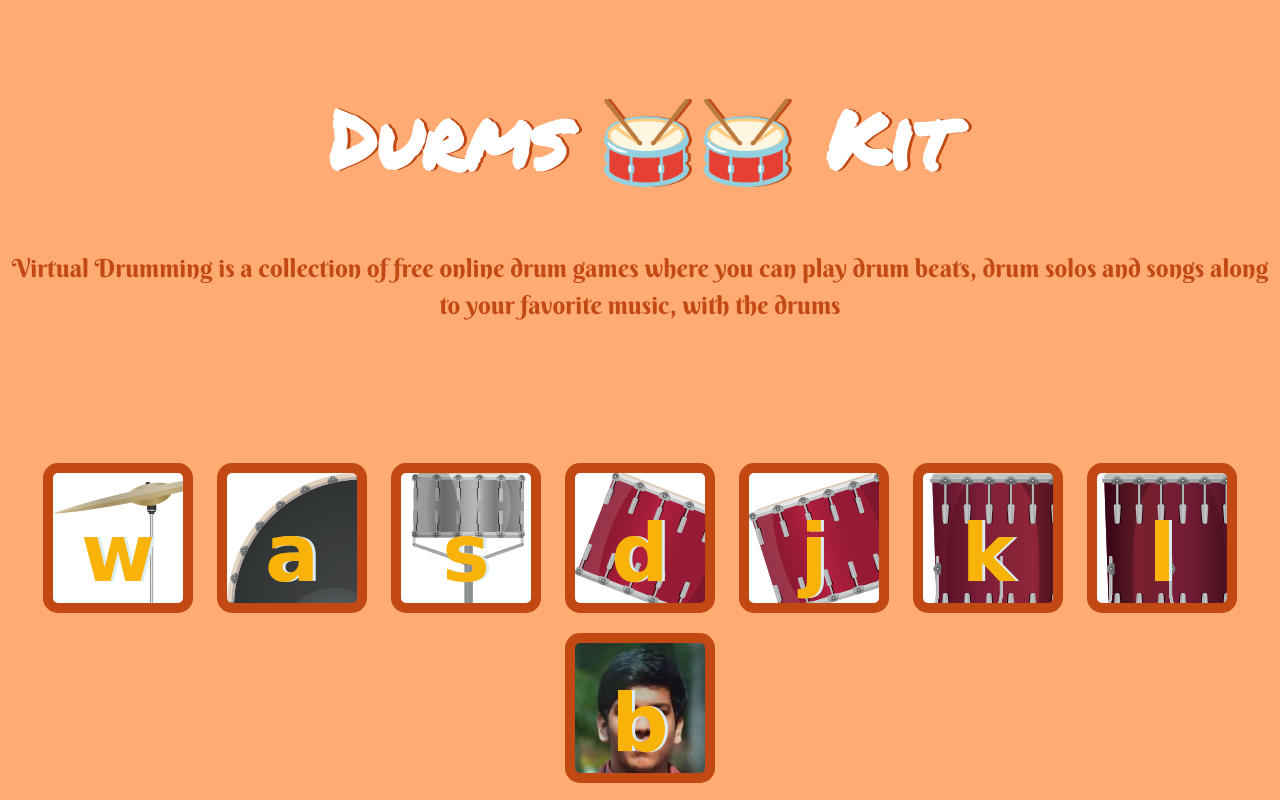
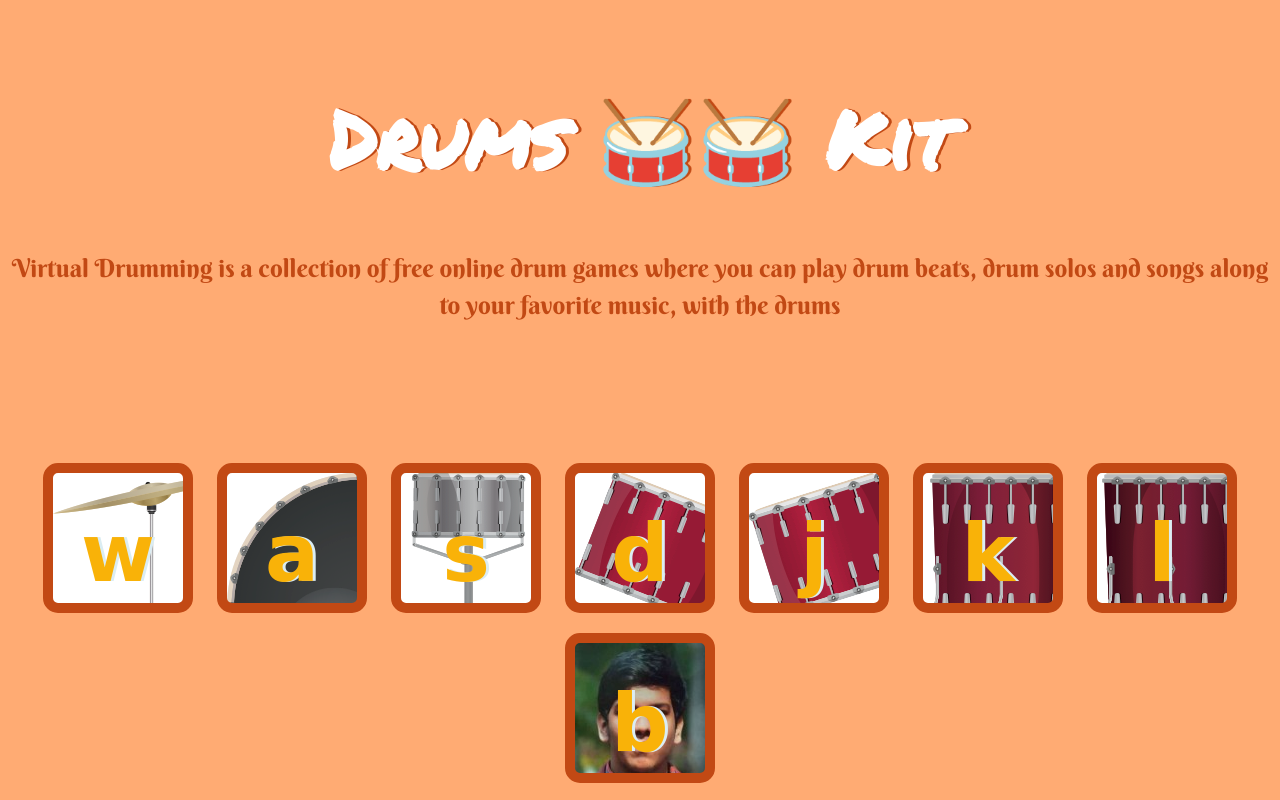
Before and after one commit to Deebdeep/Drums-kit, a plain HTML site: page index.html in a window 1280 px wide. Shown: the top 800 px of the page. Drawn offline with Linux system fonts and the light colour scheme.

Commit message:
Update index.html

```diff
--- a/index.html
+++ b/index.html
@@ -11,7 +11,7 @@
 <link href="https://fonts.googleapis.com/css2?family=Berkshire+Swash&family=Permanent+Marker&display=swap" rel="stylesheet">
   </head>
   <body>
-    <h1>Durms 🥁🥁 Kit</h1>
+    <h1>Drums 🥁🥁 Kit</h1>
     <p  class="para" >Virtual Drumming is a collection of free online drum games where you can play drum beats, drum solos and songs along to your favorite music, with the drums</p>
     <div class="set">
       <button  class="w drum " >w</button>
```
